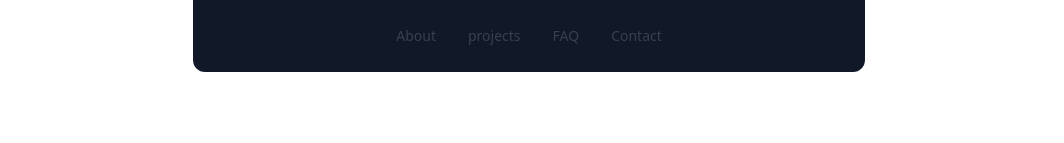
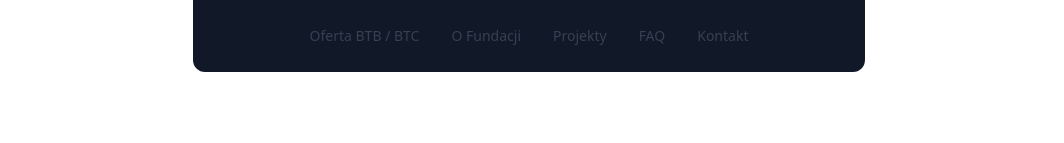
Before and after one commit to oleg-darkdev/darkdev-foundation_landing, a SvelteKit app: page / in a window 1280 px wide. Shown: the top 143 px of the page, without its empty margins (111-1175 px from the left). Built offline with nearby package versions, Linux system fonts and the light colour scheme.

Commit message:
upd links

```diff
--- a/src/components/widgets/sections/Header.svelte
+++ b/src/components/widgets/sections/Header.svelte
@@ -22,10 +22,10 @@
 				tabindex="0"
 				class="dropdown-content menu rounded-box menu-compact mt-3 w-64 bg-gray-900 p-2 shadow"
 			>
-				<li class="text-info"><a href="/#about">About</a></li>
-				<li class="text-info"><a href="/#projects">projects</a></li>
-				<li class="text-info"><a href="/#faq">F.A.Q</a></li>
-				<li class="text-info"><a href="/#contact">Contact</a></li>
+				<li class="text-info"><a href="#about">O Fundacji</a></li>
+				<li class="text-info"><a href="#projects">Projekty</a></li>
+				<li class="text-info"><a href="#faq">F.A.Q</a></li>
+				<li class="text-info"><a href="#contact">Kontakt</a></li>
 			</ul>
 		</div>
 		<img
@@ -40,30 +40,30 @@
 				<ul
 					class="order-1 mt-4 flex flex-col p-4 md:mt-0 md:flex-row md:space-x-8 md:text-sm md:font-medium"
 				>
-					<!-- <li>
-						<a
-							href="/"
-							class="block rounded bg-blue-700 py-2 pr-4 pl-3 text-white dark:bg-blue-600 md:border-0 md:bg-transparent md:p-0 md:text-blue-700 md:dark:bg-transparent md:dark:text-white"
-							>Home</a
-						>
-					</li> -->
 					<li>
 						<a
-							href="/#about"
+							href="#offer"
 							class="block rounded py-2 pr-4 pl-3 text-gray-700 hover:bg-gray-100 dark:text-gray-400 dark:hover:bg-gray-700 dark:hover:text-white md:border-0 md:border-0 md:p-0 md:hover:bg-transparent md:hover:text-blue-700 md:dark:hover:bg-transparent md:dark:hover:text-white"
-							>About</a
+							>Oferta BTB / BTC</a
 						>
 					</li>
 					<li>
 						<a
-							href="/#projects"
+							href="#about"
 							class="block rounded py-2 pr-4 pl-3 text-gray-700 hover:bg-gray-100 dark:text-gray-400 dark:hover:bg-gray-700 dark:hover:text-white md:border-0 md:border-0 md:p-0 md:hover:bg-transparent md:hover:text-blue-700 md:dark:hover:bg-transparent md:dark:hover:text-white"
-							>projects</a
+							>O Fundacji</a
 						>
 					</li>
 					<li>
 						<a
-							href="/#faq"
+							href="#projects"
+							class="block rounded py-2 pr-4 pl-3 text-gray-700 hover:bg-gray-100 dark:text-gray-400 dark:hover:bg-gray-700 dark:hover:text-white md:border-0 md:border-0 md:p-0 md:hover:bg-transparent md:hover:text-blue-700 md:dark:hover:bg-transparent md:dark:hover:text-white"
+							>Projekty</a
+						>
+					</li>
+					<li>
+						<a
+							href="#faq"
 							class="block rounded py-2 pr-4 pl-3 text-gray-700 hover:bg-gray-100 dark:text-gray-400 dark:hover:bg-gray-700 dark:hover:text-white md:border-0 md:border-0 md:p-0 md:hover:bg-transparent md:hover:text-blue-700 md:dark:hover:bg-transparent md:dark:hover:text-white"
 							>FAQ</a
 						>
@@ -72,7 +72,7 @@
 						<a
 							href="#contact"
 							class="block rounded py-2 pr-4 pl-3 text-gray-700 hover:bg-gray-100 dark:text-gray-400 dark:hover:bg-gray-700 dark:hover:text-white md:border-0 md:border-0 md:p-0 md:hover:bg-transparent md:hover:text-blue-700 md:dark:hover:bg-transparent md:dark:hover:text-white"
-							>Contact</a
+							>Kontakt</a
 						>
 					</li>
 				</ul>
```
